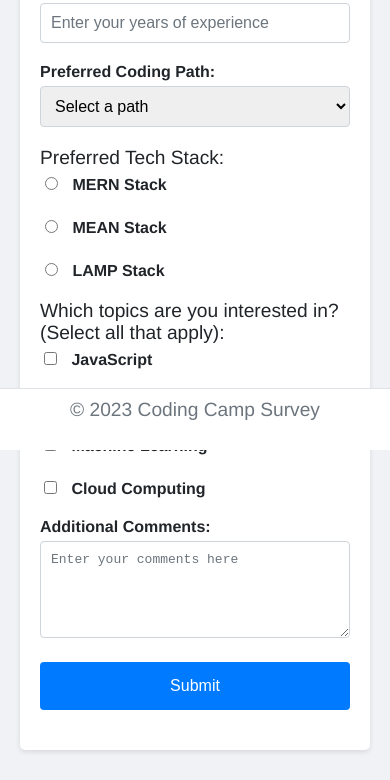
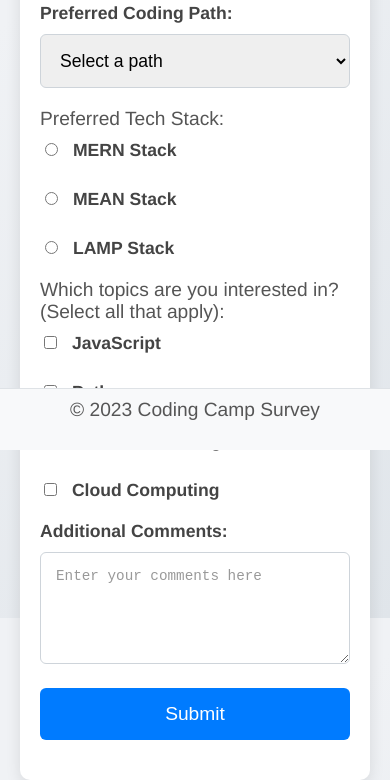
Before and after one commit to h-yzeng/Survey-Form, a plain HTML site: page index.html in a window 390 px wide. Shown: the part 394-1174 px from the top of the page. Drawn offline with Linux system fonts and the light colour scheme.

Commit message:
Improve form layout and design for better visual appeal and responsiveness
- Increased form width to utilize more page space
- Added a background gradient to reduce plain white space
- Applied box shadow to form for better separation from the background
- Enhanced typography for improved readability
- Added hover effect to the submit button for better interactivity
- Refined padding and margin for more balanced element spacing

```diff
--- a/styles.css
+++ b/styles.css
@@ -1,6 +1,6 @@
 body {
   font-family: 'Helvetica Neue', Arial, sans-serif;
-  background-color: #f0f2f5;
+  background: linear-gradient(135deg, #f0f2f5 30%, #e0e5ea 100%);
   color: #212529;
   margin: 0;
   padding: 0;
@@ -12,13 +12,15 @@ header, footer {
 }
 
 h1 {
-  font-size: 2em;
+  font-size: 2.5em;
   margin-bottom: 0.2em;
+  color: #333;
 }
 
 p {
   font-size: 1.2em;
   margin-top: 0;
+  color: #555;
 }
 
 main {
@@ -26,15 +28,16 @@ main {
   justify-content: center;
   align-items: center;
   padding: 20px;
+  height: calc(100vh - 100px);
 }
 
 #survey-form {
   background-color: #ffffff;
-  padding: 30px;
-  border-radius: 5px;
+  padding: 40px;
+  border-radius: 10px;
   width: 100%;
-  max-width: 600px;
-  box-shadow: 0 2px 5px rgba(0,0,0,0.1);
+  max-width: 700px;
+  box-shadow: 0 5px 15px rgba(0, 0, 0, 0.1);
 }
 
 .form-group {
@@ -44,7 +47,9 @@ main {
 label {
   display: block;
   font-weight: bold;
-  margin-bottom: 5px;
+  margin-bottom: 10px;
+  font-size: 1.1em;
+  color: #444;
 }
 
 input[type="text"],
@@ -53,18 +58,28 @@ input[type="number"],
 select,
 textarea {
   width: 100%;
-  padding: 10px;
+  padding: 15px;
   border: 1px solid #ced4da;
-  border-radius: 4px;
-  font-size: 1em;
+  border-radius: 6px;
+  font-size: 1.1em;
   box-sizing: border-box;
+  transition: border-color 0.3s ease;
 }
 
 input[type="text"]::placeholder,
 input[type="email"]::placeholder,
 input[type="number"]::placeholder,
 textarea::placeholder {
-  color: #6c757d;
+  color: #999;
+}
+
+input[type="text"]:focus,
+input[type="email"]:focus,
+input[type="number"]:focus,
+textarea:focus,
+select:focus {
+  border-color: #007bff;
+  outline: none;
 }
 
 input[type="radio"],
@@ -73,7 +88,7 @@ input[type="checkbox"] {
 }
 
 .form-group p {
-  margin-bottom: 5px;
+  margin-bottom: 10px;
 }
 
 #submit {
@@ -81,10 +96,11 @@ input[type="checkbox"] {
   color: #ffffff;
   border: none;
   padding: 15px 30px;
-  font-size: 1em;
+  font-size: 1.2em;
   cursor: pointer;
-  border-radius: 4px;
+  border-radius: 6px;
   width: 100%;
+  transition: background-color 0.3s ease;
 }
 
 #submit:hover {
@@ -92,7 +108,7 @@ input[type="checkbox"] {
 }
 
 footer {
-  background-color: #ffffff;
+  background-color: #f8f9fa;
   color: #6c757d;
   border-top: 1px solid #dee2e6;
   padding: 10px 0;
```
